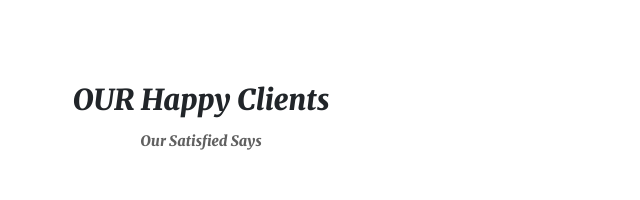
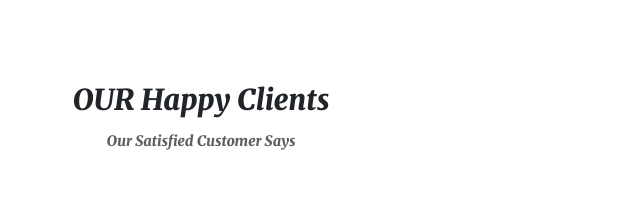
Before and after one commit to Zain-20/Spectrum.github.io, a plain HTML site: page index.html in a window 1280 px wide. Shown: the part 2780-2980 px from the top of the page, 439-1079 px from the left. Drawn offline with nearby package versions, Linux system fonts and the light colour scheme; a script that the page names is missing.

Commit message:
Update index.html

```diff
--- a/index.html
+++ b/index.html
@@ -268,7 +268,7 @@
 <section class="HappyClients">
       <div class="container headings text-center  ">
         <h1 class=" text-center  font-weight-bold">OUR Happy Clients</h1>
-        <p class="text-capitalize pt-1 ">Our Satisfied Says</p>
+        <p class="text-capitalize pt-1 ">Our Satisfied Customer Says</p>
       </div>
 
 
```
